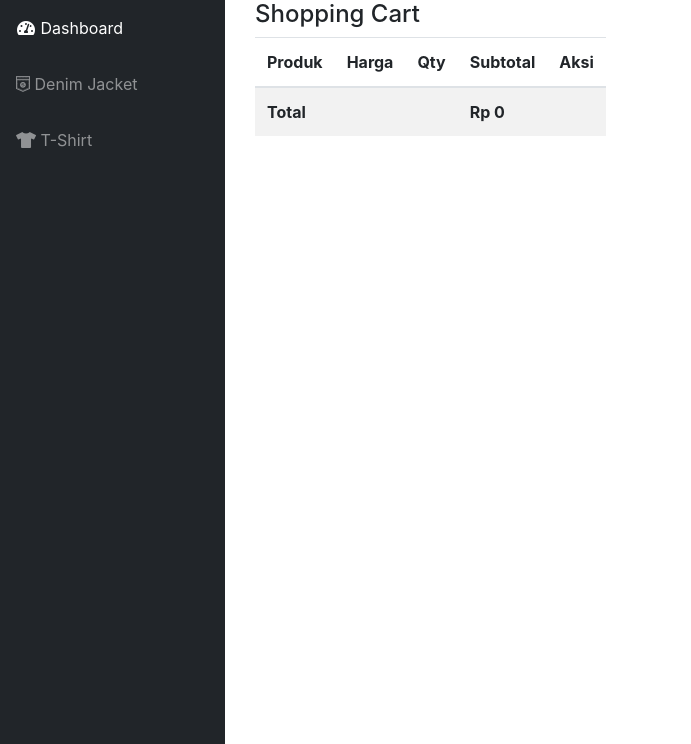
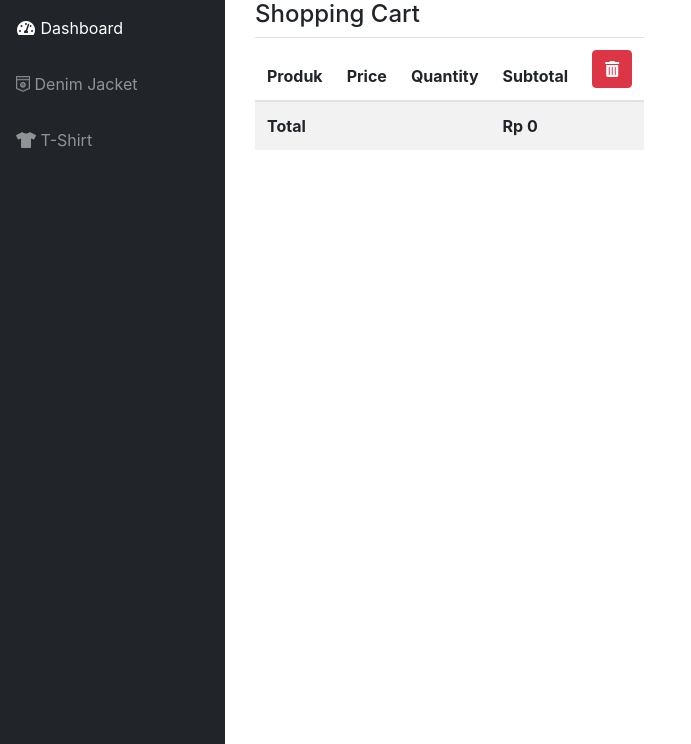
Before and after one commit to ProgNuha/ppl-2, a CodeIgniter app: page /my-online-shop/index.php/cart/add_to_cart in a window 1280 px wide. Shown: the part 56-800 px from the top of the page, without its empty margins (0-691 px from the left). Run offline with CodeIgniter, Linux system fonts and the light colour scheme; lists and menus that the app fills with data are empty.

Commit message:
add cart

```diff
--- a/application/controllers/Cart.php
+++ b/application/controllers/Cart.php
@@ -27,10 +27,14 @@ class Cart extends CI_Controller{
                 <tr>
                     <td>'.$items['name'].'</td>
                     <td>'.number_format($items['price']).'</td>
-                    <td>'.$items['qty'].'</td>
+                    <td>
+                        <div class="form-label-group">
+                        <input type="number" class="form-control text-center" value="'.$items['qty'].'">
+                        </div>
+                    </td>
                     <td>'.number_format($items['subtotal']).'</td>
                     <td><button type="button" id="'.$items['rowid'].'" class="delete_cart btn btn-danger btn-xs">
-                    <i class="fa fa-trash" aria-hidden="true"></i>
+                    <i class="fa fa-minus" aria-hidden="true"></i>
                     </button></td>
                 </tr>
             ';
@@ -61,6 +65,26 @@ class Cart extends CI_Controller{
         $this->cart->destroy();
     }
 
+    function updateItemQty(){
+        $update = 0;
+
+        // Get cart item info
+        $rowid = $this->input->get('rowid');
+        $qty = $this->input->get('qty');
+
+        // Update item in the cart
+        if(!empty($rowid) && !empty($qty)){
+            $data = array(
+                'rowid' => $rowid,
+                'qty'   => $qty
+            );
+            $update = $this->cart->update($data);
+        }
+
+        // Return response
+        echo $update?'ok':'err';
+    }
+
 }
 
 ?>
--- a/application/controllers/Dashboard.php
+++ b/application/controllers/Dashboard.php
@@ -40,4 +40,5 @@ class Dashboard extends CI_Controller {
 		$this->load->view('add_to_chart');
 		$this->load->view('templates/footer');
 	}
+
 }
--- a/application/views/add_to_chart.php
+++ b/application/views/add_to_chart.php
@@ -3,16 +3,43 @@
     <h4>Shopping Cart</h4>
     <table class="table table-striped">
         <thead>
-            <tr>
+            <tr class="align-content-center">
                 <th>Produk</th>
-                <th>Harga</th>
-                <th>Qty</th>
+                <th>Price</th>
+                <th>Quantity</th>
                 <th>Subtotal</th>
-                <th>Aksi</th>
+                <th>
+                    <button type="button" class="destroy_cart btn btn-danger btn-xs">
+                    <i class="fas fa-trash-alt"></i>
+                    </button>
+                </th>
             </tr>
         </thead>
-        <tbody id="detail_cart">
+        <tbody>
+            <?php $no = 0;
+                foreach ($this->cart->contents() as $items) :
+                $no++;?>
 
+            <tr>
+                <td><?php echo $items['name']?></td>
+                <td><?php echo number_format($items['price'])?></td>
+                <td>
+                    <div class="form-label-group">
+                    <input type="number" class="form-control text-center" value="<?php echo $items['qty']?>">
+                    </div>
+                </td>
+                <td><?php echo number_format($items['subtotal'])?></td>
+                <td><button type="button" id="<?php $items['rowid']?>" class="delete_cart btn btn-danger btn-xs">
+                <i class="fa fa-minus" aria-hidden="true"></i>
+                </button></td>
+            </tr>
+
+            <?php endforeach; ?>
+
+            <tr>
+                <th colspan="3">Total</th>
+                <th colspan="2">Rp <?php echo number_format($this->cart->total())?> </th>
+            </tr>
         </tbody>
 
     </table>
@@ -27,7 +54,7 @@
         // Load shopping cart
         $('#detail_cart').load("<?php echo base_url();?>index.php/cart/load_cart");
 
-        //Hapus Item Cart
+        //Delete Item Cart
         $(document).on('click','.delete_cart',function(){
             var row_id=$(this).attr("id"); //mengambil row_id dari artibut id
             $.ajax({
@@ -39,5 +66,17 @@
                 }
             });
         });
+
+        //Destrpy Item Cart
+        $(document).on('click','.destroy_cart',function(){
+            var row_id=$(this).attr("id"); //mengambil row_id dari artibut id
+            $.ajax({
+                url : "<?php echo base_url();?>cart/destroy_cart",
+                method : "POST",
+                success :function(data){
+                    $('#detail_cart').html(data);
+                }
+            });
+        });
     });
 </script>
```
